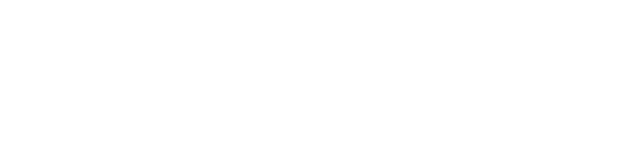
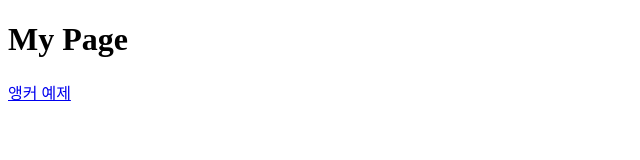
Before and after one commit to kwonyounghyeon/front, a plain HTML site: page index.html in a window 1280 px wide. Shown: the whole page, without its empty margins (0-640 px from the left). Drawn offline with Linux system fonts and the light colour scheme.

Commit message:
Update index.html

```diff
--- a/index.html
+++ b/index.html
@@ -7,6 +7,7 @@
 	<title>Document</title>
 </head>
 <body>
-
+	<h1>My Page</h1>
+	<a href="ex1.html">앵커 예제</a>
 </body>
 </html>
```
